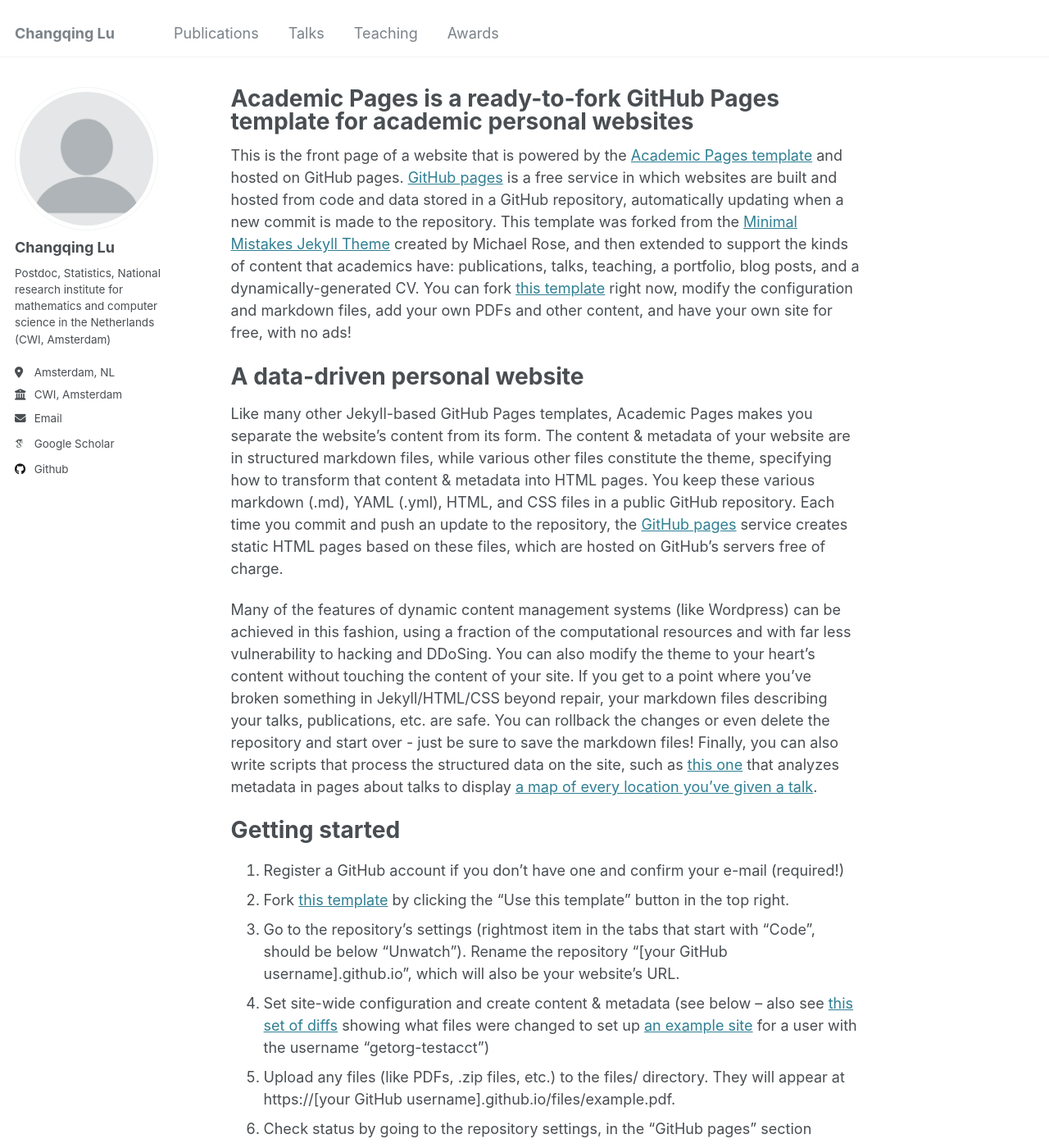
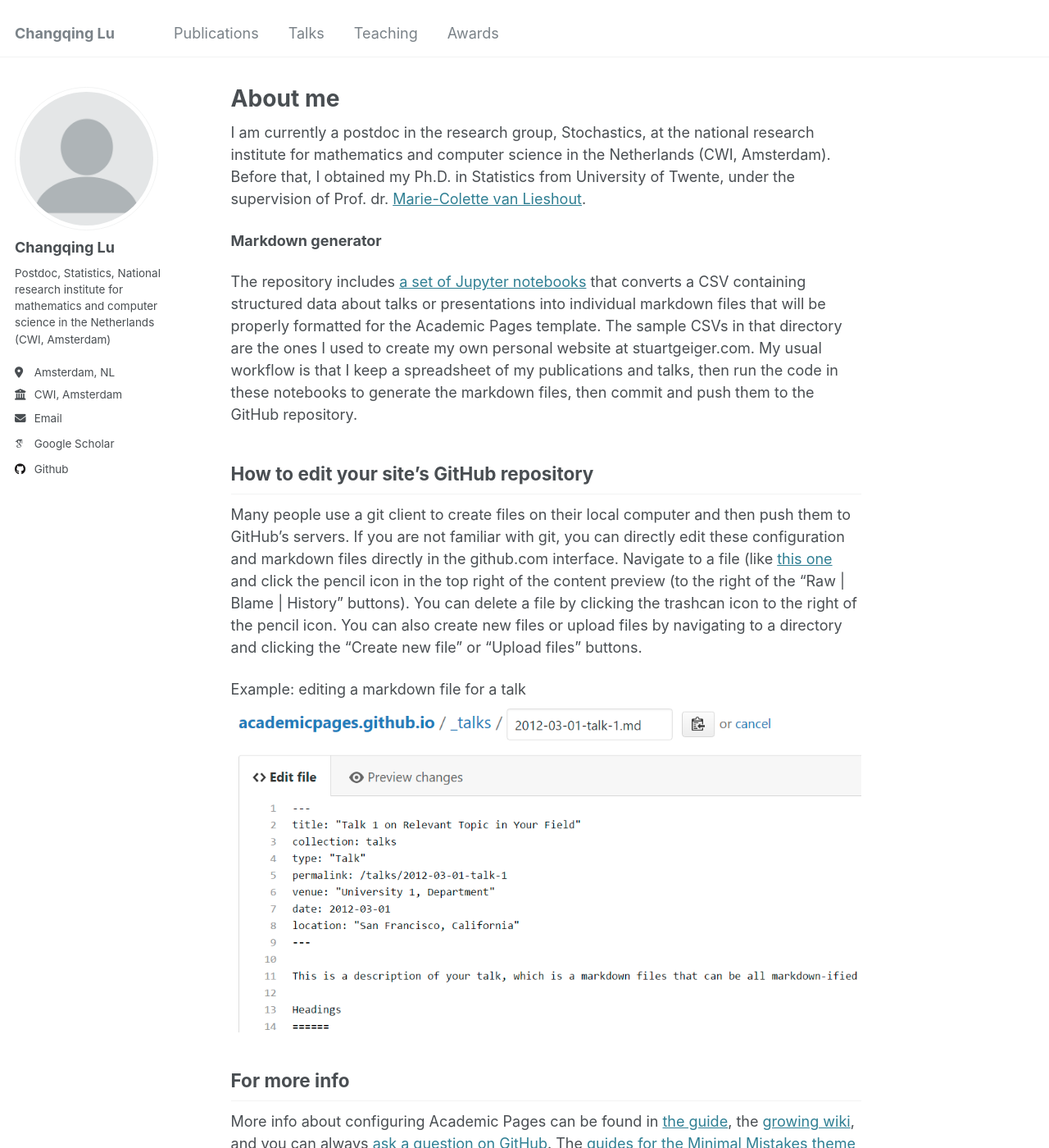
Before and after one commit to Bobby-Lu/Bobby-Lu.github.io, a Jekyll site: the page built from _pages/about.md, in a window 1280 px wide and 1400 px high. Shown: the whole window at 82% size. Built offline with Jekyll 4.4.1, drawn with Linux system fonts in a browser that asks for light colours; some web fonts are replaced; some of the changed text lies outside the part shown.

Commit message:
Update about.md

```diff
--- a/_pages/about.md
+++ b/_pages/about.md
@@ -1,36 +1,13 @@
 ---
 permalink: /
-title: "Academic Pages is a ready-to-fork GitHub Pages template for academic personal websites"
+title: "About me"
 author_profile: true
 redirect_from:
   - /about/
   - /about.html
 ---
 
-This is the front page of a website that is powered by the [Academic Pages template](https://github.com/academicpages/academicpages.github.io) and hosted on GitHub pages. [GitHub pages](https://pages.github.com) is a free service in which websites are built and hosted from code and data stored in a GitHub repository, automatically updating when a new commit is made to the repository. This template was forked from the [Minimal Mistakes Jekyll Theme](https://mmistakes.github.io/minimal-mistakes/) created by Michael Rose, and then extended to support the kinds of content that academics have: publications, talks, teaching, a portfolio, blog posts, and a dynamically-generated CV. You can fork [this template](https://github.com/academicpages/academicpages.github.io) right now, modify the configuration and markdown files, add your own PDFs and other content, and have your own site for free, with no ads!
-
-A data-driven personal website
-======
-Like many other Jekyll-based GitHub Pages templates, Academic Pages makes you separate the website's content from its form. The content & metadata of your website are in structured markdown files, while various other files constitute the theme, specifying how to transform that content & metadata into HTML pages. You keep these various markdown (.md), YAML (.yml), HTML, and CSS files in a public GitHub repository. Each time you commit and push an update to the repository, the [GitHub pages](https://pages.github.com/) service creates static HTML pages based on these files, which are hosted on GitHub's servers free of charge.
-
-Many of the features of dynamic content management systems (like Wordpress) can be achieved in this fashion, using a fraction of the computational resources and with far less vulnerability to hacking and DDoSing. You can also modify the theme to your heart's content without touching the content of your site. If you get to a point where you've broken something in Jekyll/HTML/CSS beyond repair, your markdown files describing your talks, publications, etc. are safe. You can rollback the changes or even delete the repository and start over - just be sure to save the markdown files! Finally, you can also write scripts that process the structured data on the site, such as [this one](https://github.com/academicpages/academicpages.github.io/blob/master/talkmap.ipynb) that analyzes metadata in pages about talks to display [a map of every location you've given a talk](https://academicpages.github.io/talkmap.html).
-
-Getting started
-======
-1. Register a GitHub account if you don't have one and confirm your e-mail (required!)
-1. Fork [this template](https://github.com/academicpages/academicpages.github.io) by clicking the "Use this template" button in the top right.
-1. Go to the repository's settings (rightmost item in the tabs that start with "Code", should be below "Unwatch"). Rename the repository "[your GitHub username].github.io", which will also be your website's URL.
-1. Set site-wide configuration and create content & metadata (see below -- also see [this set of diffs](http://archive.is/3TPas) showing what files were changed to set up [an example site](https://getorg-testacct.github.io) for a user with the username "getorg-testacct")
-1. Upload any files (like PDFs, .zip files, etc.) to the files/ directory. They will appear at https://[your GitHub username].github.io/files/example.pdf.
-1. Check status by going to the repository settings, in the "GitHub pages" section
-
-Site-wide configuration
-------
-The main configuration file for the site is in the base directory in [_config.yml](https://github.com/academicpages/academicpages.github.io/blob/master/_config.yml), which defines the content in the sidebars and other site-wide features. You will need to replace the default variables with ones about yourself and your site's github repository. The configuration file for the top menu is in [_data/navigation.yml](https://github.com/academicpages/academicpages.github.io/blob/master/_data/navigation.yml). For example, if you don't have a portfolio or blog posts, you can remove those items from that navigation.yml file to remove them from the header.
-
-Create content & metadata
-------
-For site content, there is one markdown file for each type of content, which are stored in directories like _publications, _talks, _posts, _teaching, or _pages. For example, each talk is a markdown file in the [_talks directory](https://github.com/academicpages/academicpages.github.io/tree/master/_talks). At the top of each markdown file is structured data in YAML about the talk, which the theme will parse to do lots of cool stuff. The same structured data about a talk is used to generate the list of talks on the [Talks page](https://academicpages.github.io/talks), each [individual page](https://academicpages.github.io/talks/2012-03-01-talk-1) for specific talks, the talks section for the [CV page](https://academicpages.github.io/cv), and the [map of places you've given a talk](https://academicpages.github.io/talkmap.html) (if you run this [python file](https://github.com/academicpages/academicpages.github.io/blob/master/talkmap.py) or [Jupyter notebook](https://github.com/academicpages/academicpages.github.io/blob/master/talkmap.ipynb), which creates the HTML for the map based on the contents of the _talks directory).
+I am currently a postdoc in the research group, Stochastics, at the national research institute for mathematics and computer science in the Netherlands (CWI, Amsterdam). Before that, I obtained my Ph.D. in Statistics from University of Twente, under the supervision of Prof. dr. [Marie-Colette van Lieshout](https://homepages.cwi.nl/~colette/).
 
 **Markdown generator**
 
```
